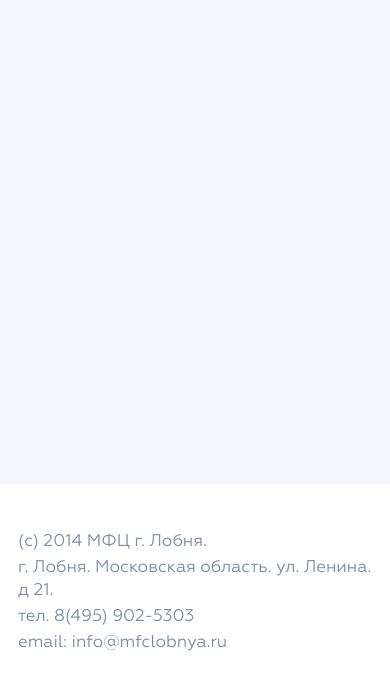
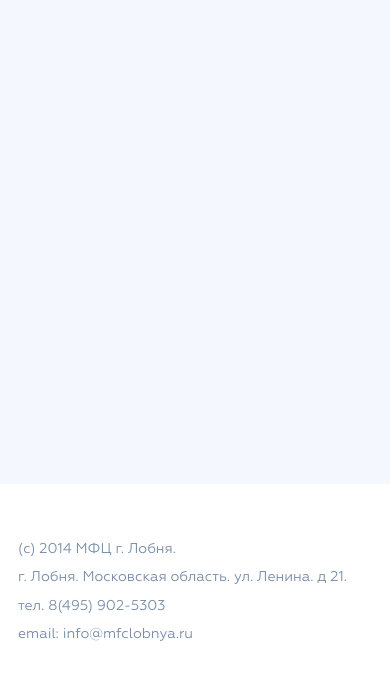
Before and after one commit to vmik7/fl-my-documents, a website: page src/index.html in a window 390 px wide. Shown: the part 145-834 px from the top of the page. Drawn offline with nearby package versions, Linux system fonts and the light colour scheme; files that its build step writes are made by us from their sources; files whose address does not match are found by name; a web font is replaced by a local one.

Commit message:
Адаптив footer

```diff
--- a/src/scss/blocks/footer.scss
+++ b/src/scss/blocks/footer.scss
@@ -5,17 +5,22 @@
         display: flex;
         align-items: center;
         min-height: 215px;
+        padding-top: 20px;
+        padding-bottom: 20px;
     }
     &__list {
     }
     &__item {
         &:not(:last-child) {
-            margin-bottom: 3px;
+            margin-bottom: 10px;
         }
 
         color: $cBlueGrey;
         font-size: 17px;
         line-height: 23px;
+
+        @include responsive-value('font-size', 17, 14, $md1);
+        @include responsive-value('line-height', 23, 18, $md1);
     }
 
     &__link {
```
